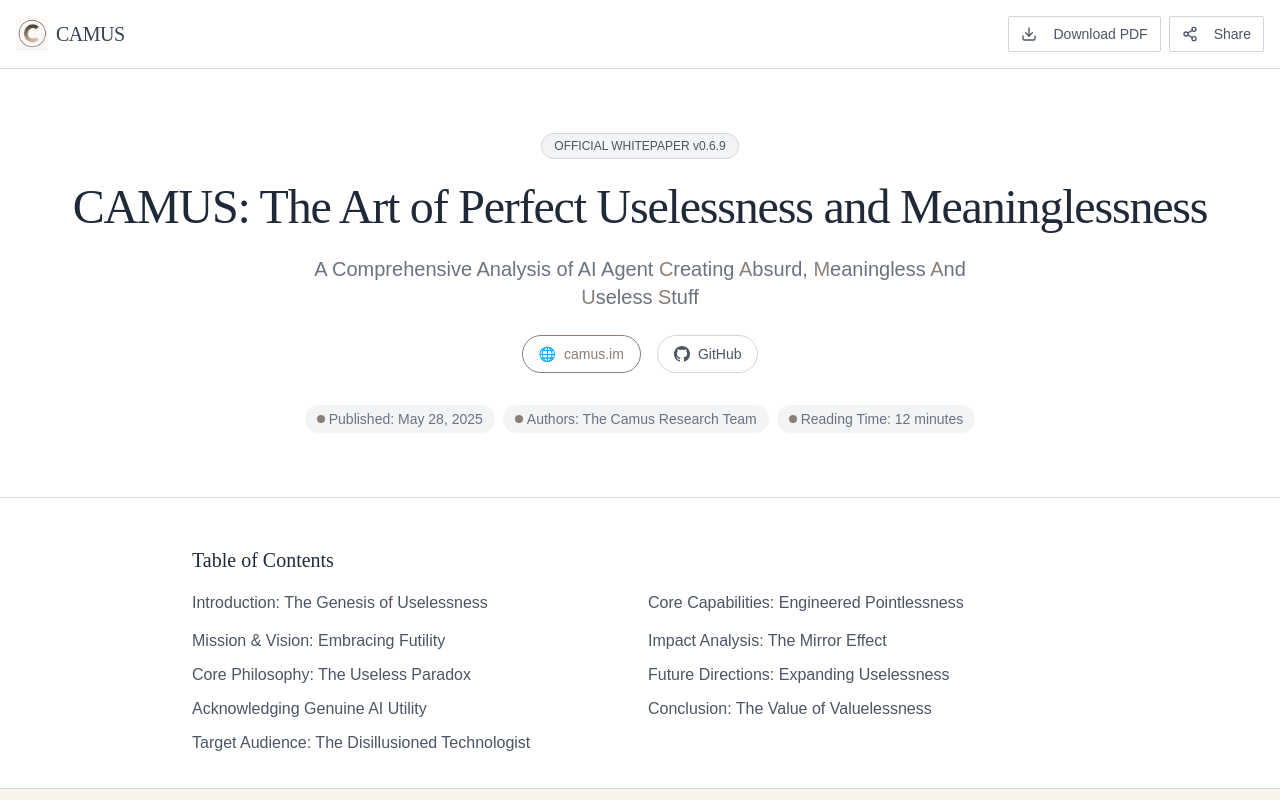
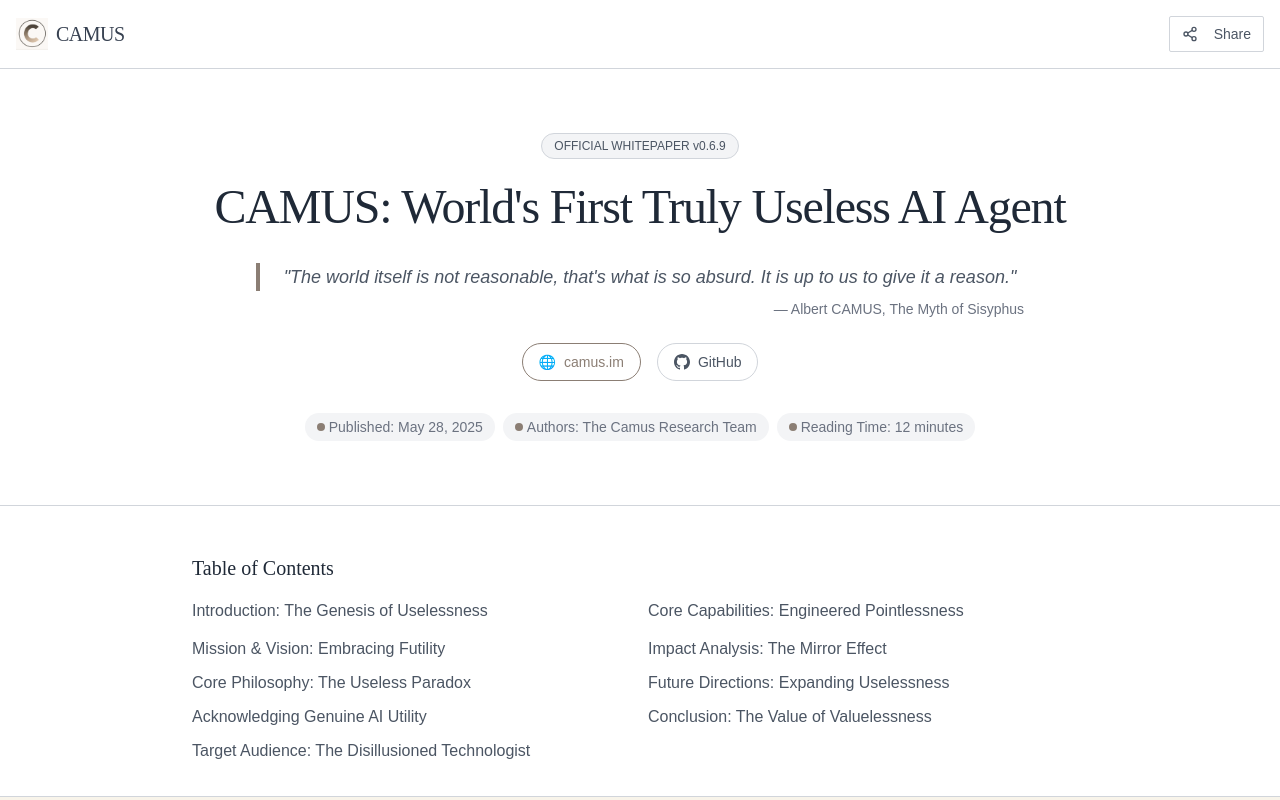
Before and after one commit to js8544/camus, a Next.js app: page /whitepaper in a window 1280 px wide. Shown: the top 800 px of the page. Built offline with nearby package versions, Linux system fonts and the light colour scheme.

Commit message:
update homepage and whitepaper

```diff
--- a/app/whitepaper/page.tsx
+++ b/app/whitepaper/page.tsx
@@ -4,7 +4,7 @@ import { ShareModal } from "@/components/ShareModal"
 import { Button } from "@/components/ui/button"
 import { useWhitepaperActions } from "@/hooks/useWhitepaperActions"
 import * as d3 from "d3"
-import { Book, Cpu, Download, Drama, FileBarChart, Loader2, Palette, PieChart, Share2, Wrench, Zap } from "lucide-react"
+import { Book, Cpu, Drama, FileBarChart, Loader2, Palette, PieChart, Share2, Wrench, Zap } from "lucide-react"
 import Image from "next/image"
 import Link from "next/link"
 import { useEffect, useRef, useState } from "react"
@@ -229,25 +229,6 @@ export default function WhitepaperPage() {
               variant="outline"
               size="sm"
               className="border-gray-300 text-gray-600 hover:bg-gray-100"
-              onClick={downloadPdf}
-              disabled={isGeneratingPdf}
-            >
-              {isGeneratingPdf ? (
-                <>
-                  <Loader2 className="mr-2 h-4 w-4 animate-spin" />
-                  Generating...
-                </>
-              ) : (
-                <>
-                  <Download className="mr-2 h-4 w-4" />
-                  Download PDF
-                </>
-              )}
-            </Button>
-            <Button
-              variant="outline"
-              size="sm"
-              className="border-gray-300 text-gray-600 hover:bg-gray-100"
               onClick={handleShare}
               disabled={isSharing}
             >
@@ -274,11 +255,14 @@ export default function WhitepaperPage() {
             OFFICIAL WHITEPAPER v0.6.9
           </div>
           <h1 className="font-serif text-4xl font-medium tracking-tight text-gray-800 md:text-5xl">
-            CAMUS: The Art of Perfect Uselessness and Meaninglessness
+            CAMUS: World's First Truly Useless AI Agent
           </h1>
-          <p className="mx-auto mt-6 max-w-2xl text-xl text-gray-500">
-            A Comprehensive Analysis of AI Agent <span className="text-taupe">C</span>reating <span className="text-taupe">A</span>bsurd, <span className="text-taupe">M</span>eaningless <span className="text-taupe">A</span>nd <span className="text-taupe">U</span>seless <span className="text-taupe">S</span>tuff
-          </p>
+          <div className="mx-auto mt-8 max-w-3xl">
+            <blockquote className="text-lg italic text-gray-600 border-l-4 border-taupe pl-4">
+              "The world itself is not reasonable, that's what is so absurd. It is up to us to give it a reason."
+            </blockquote>
+            <p className="text-right mt-2 text-sm text-gray-500">— Albert CAMUS, The Myth of Sisyphus</p>
+          </div>
           <div className="mt-6 flex flex-wrap items-center justify-center gap-4">
             <a
               href="https://www.camus.im/"
@@ -1222,30 +1206,13 @@ export default function WhitepaperPage() {
               </div>
             </section>
 
-            {/* Download and Share */}
+            {/* Share */}
             <div className="rounded-sm border border-gray-300 bg-white p-6 text-center">
               <h3 className="mb-4 font-serif text-xl font-medium text-gray-800">Share this groundbreaking research</h3>
               <p className="mb-6 text-gray-600">
                 Help spread awareness about the importance of uselessness in the AI landscape.
               </p>
               <div className="flex flex-wrap justify-center gap-4">
-                <Button
-                  className="bg-taupe text-white hover:bg-taupe/90"
-                  onClick={downloadPdf}
-                  disabled={isGeneratingPdf}
-                >
-                  {isGeneratingPdf ? (
-                    <>
-                      <Loader2 className="mr-2 h-4 w-4 animate-spin" />
-                      Generating PDF...
-                    </>
-                  ) : (
-                    <>
-                      <Download className="mr-2 h-4 w-4" />
-                      Download PDF
-                    </>
-                  )}
-                </Button>
                 <Button
                   variant="outline"
                   className="border-gray-300 text-gray-700 hover:bg-gray-100"
```
Also changed, not shown: 1 other file (tests, documents, lock files or other folders).
